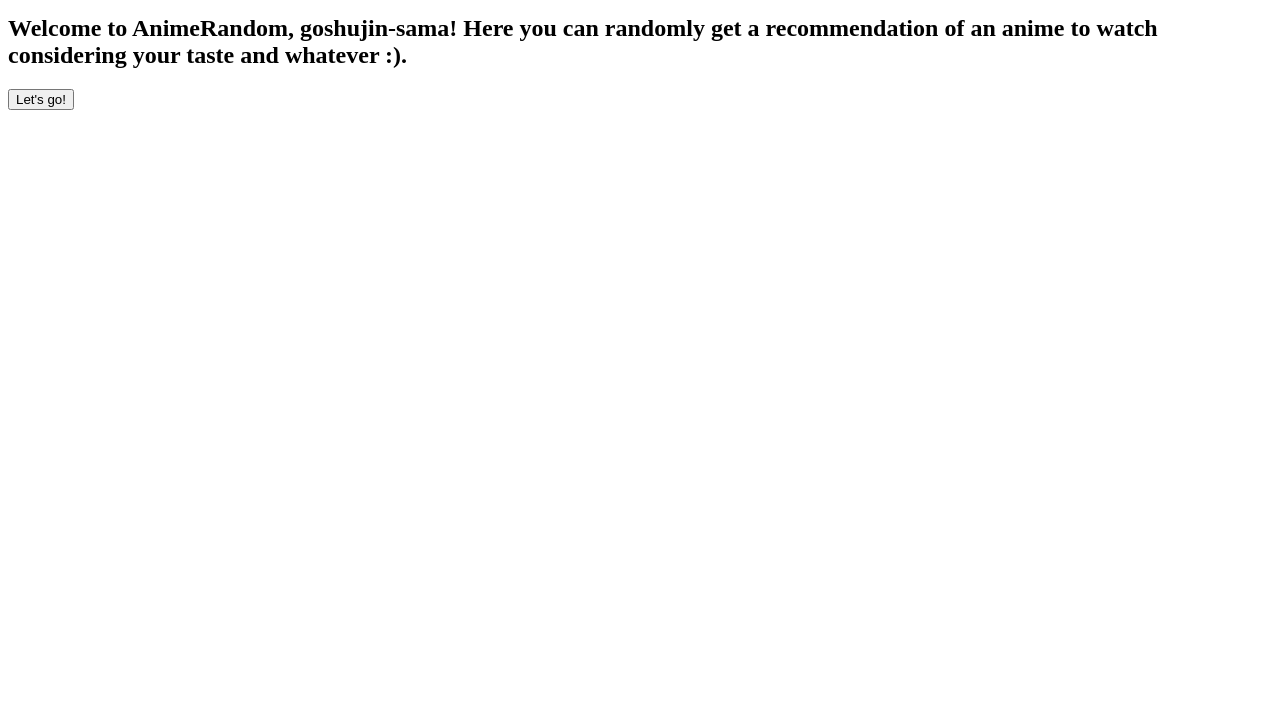
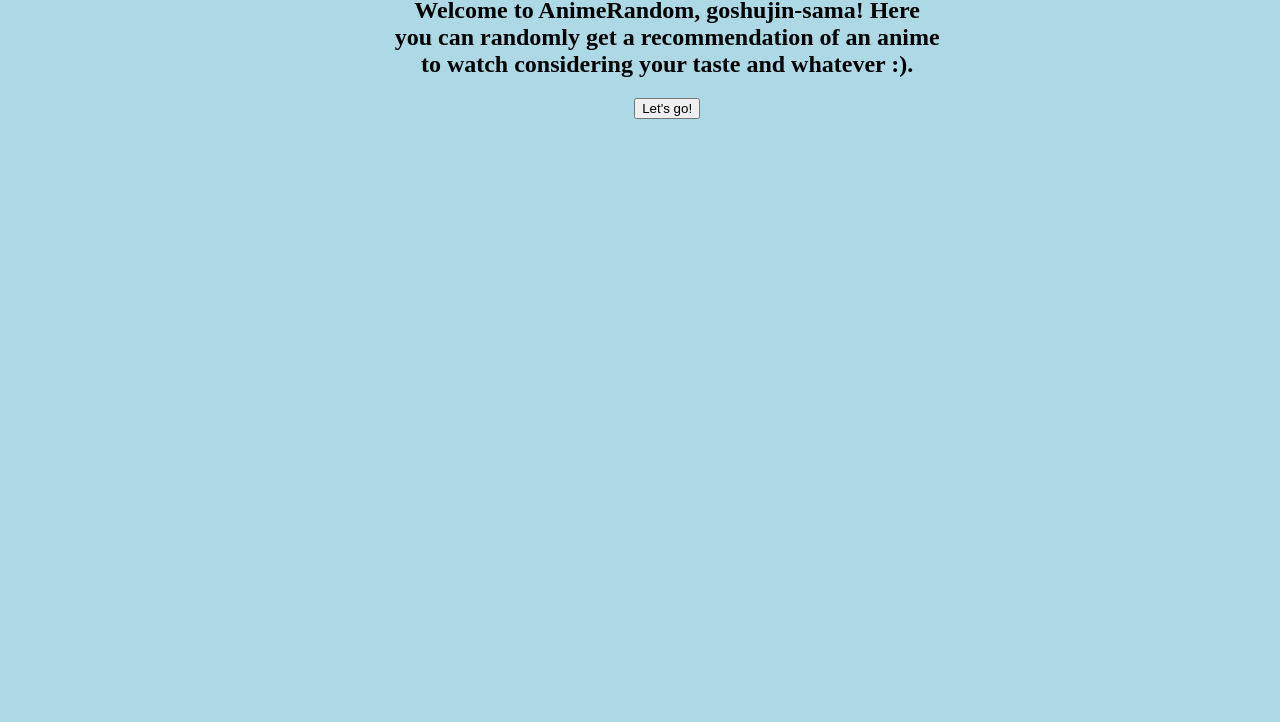
Before and after one commit to csmamani/random-anime-app, a plain HTML site: page index.html in a window 1280 px wide. Shown: the part 78-800 px from the top of the page. Drawn offline with Linux system fonts and the light colour scheme.

Commit message:
Adding some changes

```diff
--- a/index.html
+++ b/index.html
@@ -1,25 +1,31 @@
 <!DOCTYPE html>
 <html lang="en">
+
 <head>
     <meta charset="UTF-8">
     <meta name="viewport" content="width=device-width, initial-scale=1.0">
     <title>Anime Random :)</title>
     <link rel="stylesheet" href="styles.css">
 </head>
+
 <body>
+    <div class="body-wrapper">
     <nav>Anime Random</nav>
         <main>
             <section class="hero">
                 <div class="hero-body">
                     <h1>Anime Random</h1>
-            <h2>Welcome to AnimeRandom, goshujin-sama! Here you can randomly get a recommendation of an anime to watch considering your taste and whatever :).</h2>
+                    <h2>Welcome to AnimeRandom, goshujin-sama! Here you can randomly get a recommendation of an anime to
+                        watch considering your taste and whatever :).</h2>
                     <button id="btn">Let's go!</button>
                 </div>
             </section>
             <section class="content">
                 <div class="anime-card" id="anime-card"></div>
             </section>
+    </div>
     <script src="index.js"></script>
     </main>
 </body>
+
 </html>
--- a/styles.css
+++ b/styles.css
@@ -0,0 +1,15 @@
+body {
+    background-color: lightblue;
+    display: flex;
+    justify-content: center;
+    text-align: center;
+}
+
+.body-wrapper {
+    width: 600px;
+    display: flex;
+}
+
+.anime-card {
+    display: block;
+}
```
Lines whose indentation alone changed are shown as unchanged.
